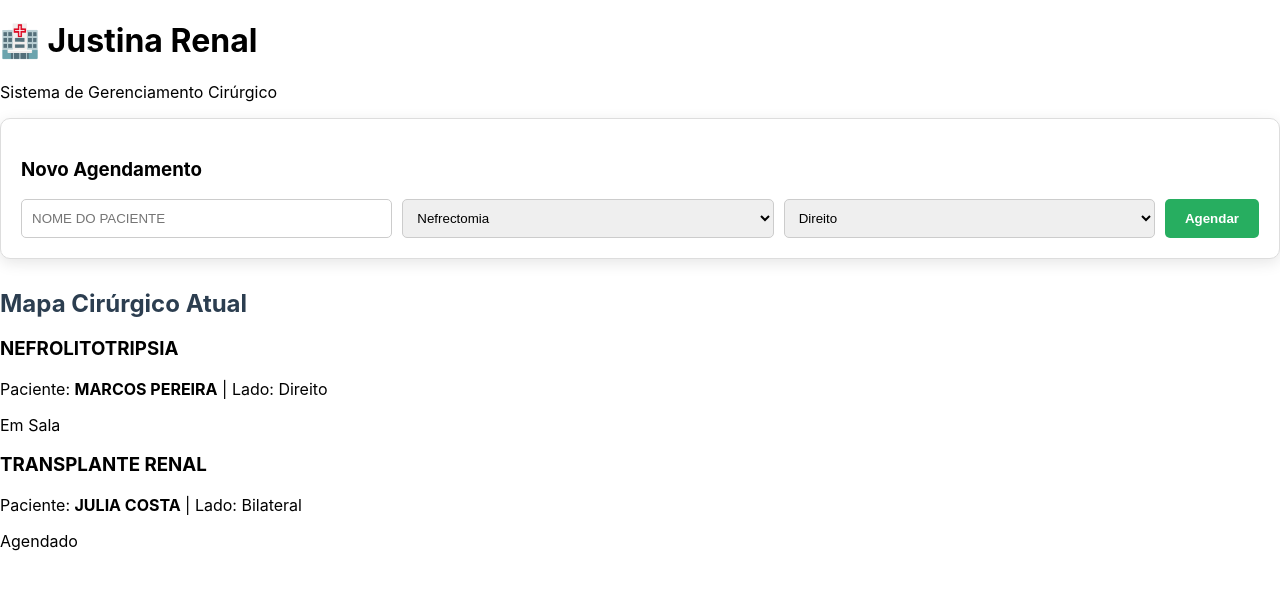
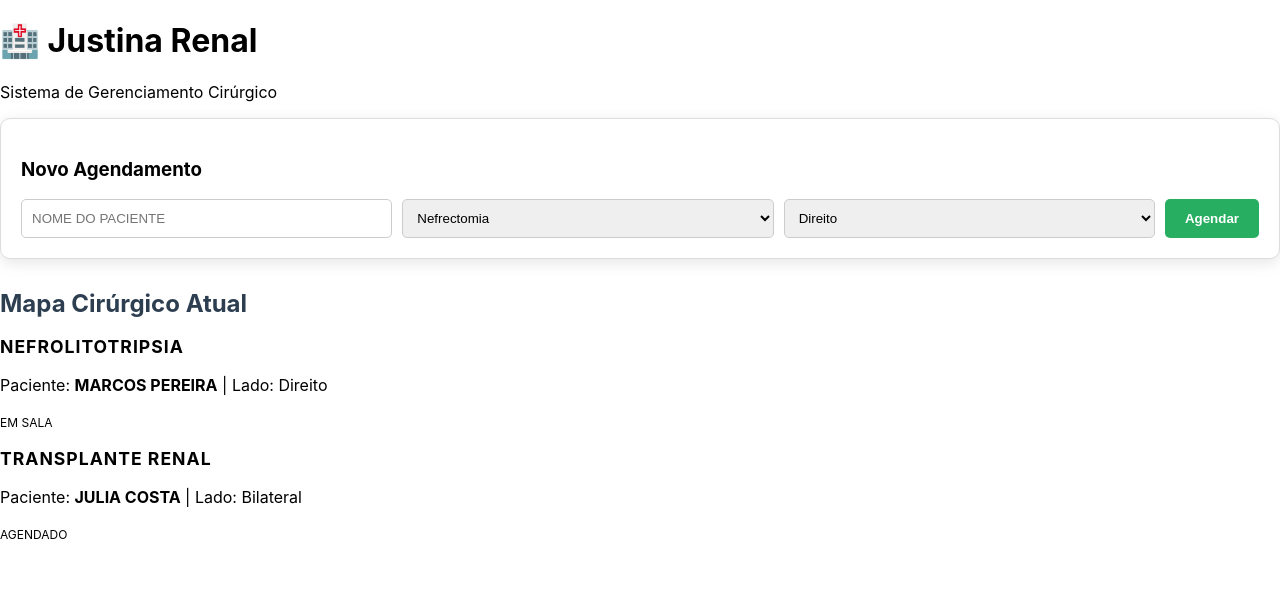
Before and after one commit to SergioRafa/justina-web, a React (Create React App) app: page / in a window 1280 px wide. Shown: the top 590 px of the page. Built offline with nearby package versions, Linux system fonts and the light colour scheme.

Commit message:
Padronização de titulo, nomes de pacientes sempre maisculos.

```diff
--- a/src/App.css
+++ b/src/App.css
@@ -43,3 +43,21 @@ h2 { color: #2c3e50; margin-bottom: 15px; }
 .agendamento-form input {
   text-transform: uppercase;
 }
+
+/* Padroniza o nome do paciente para sempre ser maiúsculo na lista */
+.info p strong {
+  text-transform: uppercase;
+}
+
+/* Padroniza o título do procedimento nos cards */
+.info h3 {
+  text-transform: uppercase;
+  font-size: 1.1rem;
+  letter-spacing: 1px;
+}
+
+/* Deixa os textos das etiquetas de status mais nítidos */
+.status-tag {
+  text-transform: uppercase;
+  font-size: 0.75rem;
+}
```
